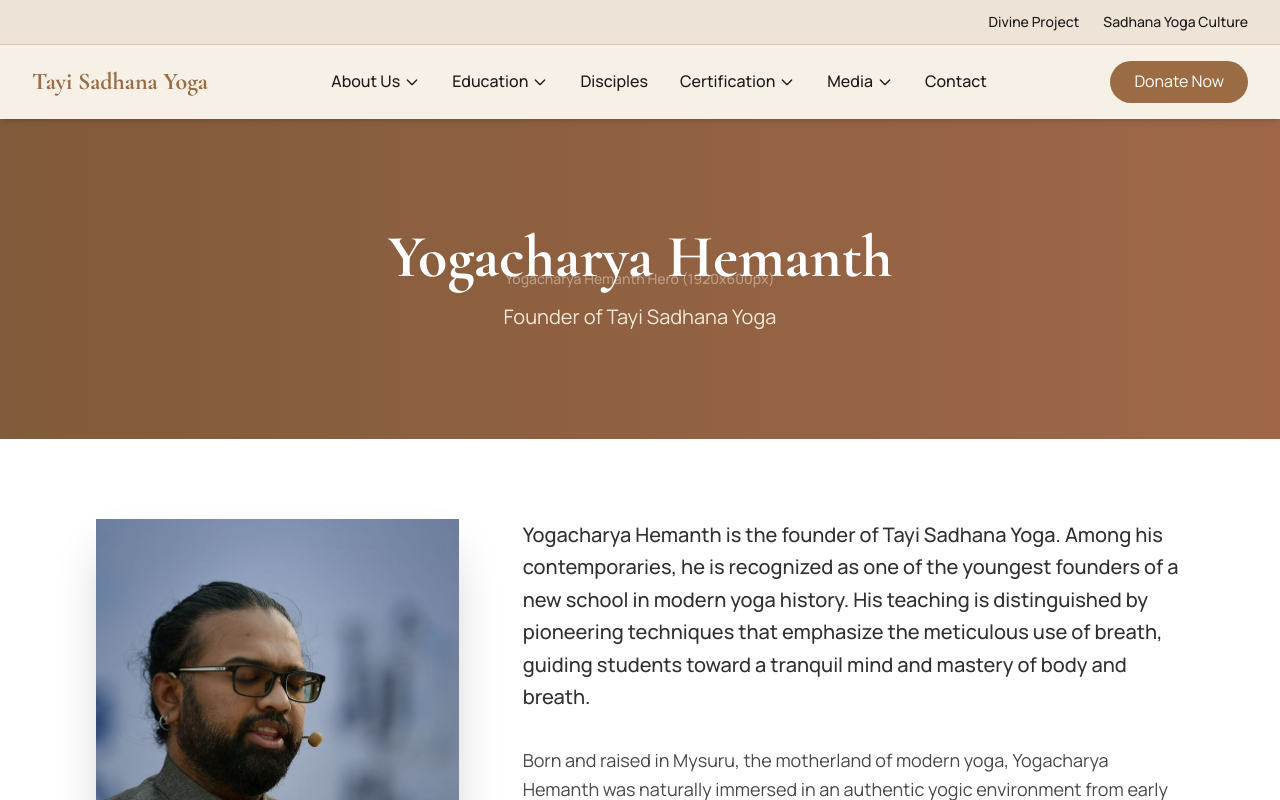
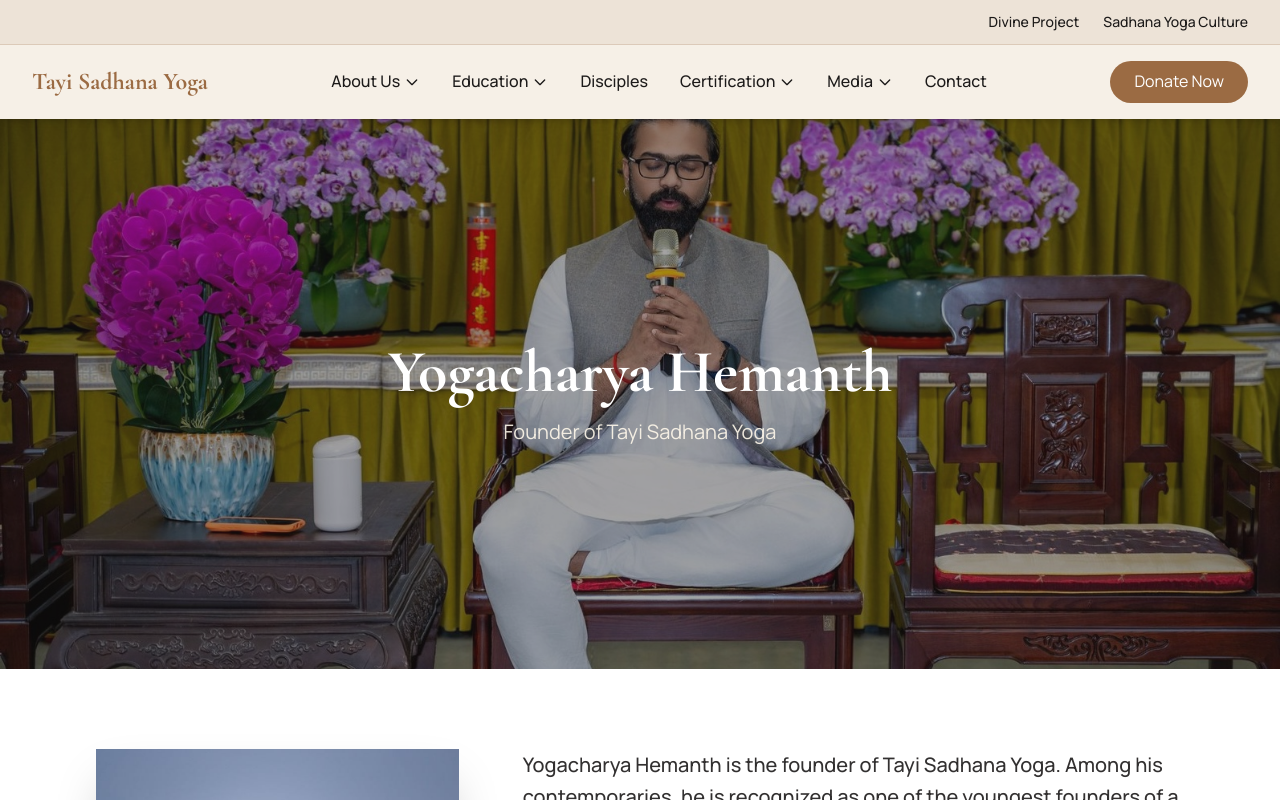
Before and after one commit to vedahametam/tayi-yoga, a React (Vite) app: page /about/sadhana-yogi in a window 1280 px wide. Shown: the top 800 px of the page. Built offline with nearby package versions, Linux system fonts and the light colour scheme.

Commit message:
Use yogacharya_hemanth.jpg as the Hero background image on Sadhana Yogi page

```diff
--- a/src/react-app/pages/about/SadhanaYogi.tsx
+++ b/src/react-app/pages/about/SadhanaYogi.tsx
@@ -7,8 +7,9 @@ export default function SadhanaYogi() {
       <PageHero
         title="Yogacharya Hemanth"
         subtitle="Founder of Tayi Sadhana Yoga"
-        imagePlaceholder="Yogacharya Hemanth Hero"
-        height="medium"
+        imageSrc="/images/general/yogacharya_hemanth.jpg"
+        imagePosition="object-[center_20%]"
+        height="large"
       />
 
       <section className="py-20 bg-white">
```
